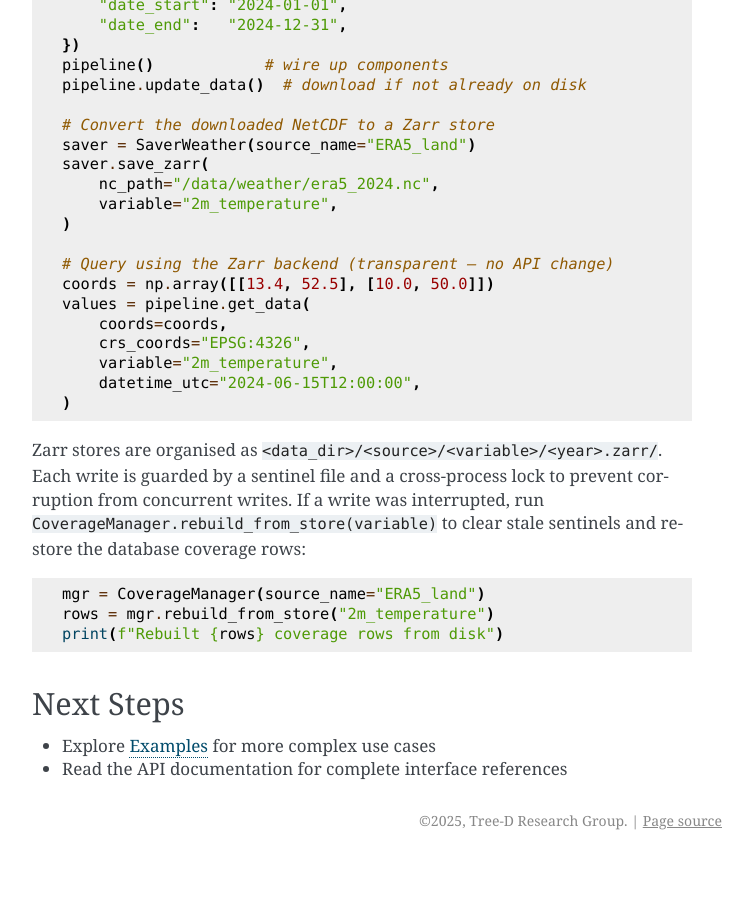
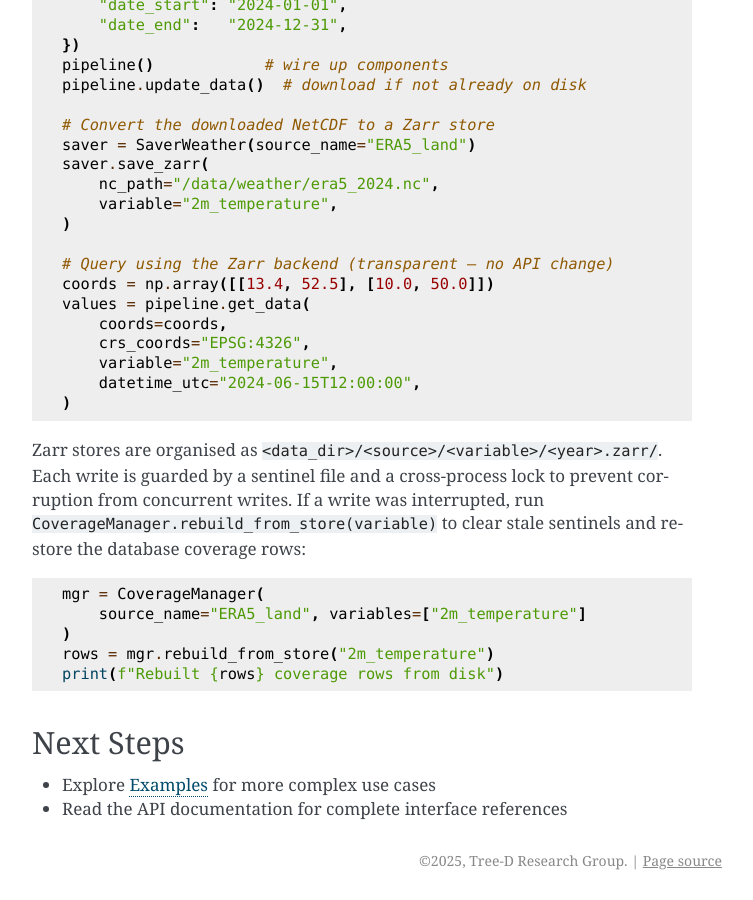
Before and after one commit to tree-d/datavia, a Sphinx documentation site: the page built from docs/user_guide/basic_usage.rst, in a window 1280 px wide and 900 px high, scrolled down 8856 px. Shown: the whole window, without its empty margins (388-1141 px from the left). Built offline with Sphinx 7.4.7, drawn with Linux system fonts in a browser that asks for light colours; before the commit the page ends 9716 px from its top, so only the background shows below that.

Commit message:
Update CoverageManager initialization with variables in docs
Co-authored-by: Copilot Autofix powered by AI <175728472+Copilot@users.noreply.github.com>

```diff
--- a/docs/user_guide/basic_usage.rst
+++ b/docs/user_guide/basic_usage.rst
@@ -472,7 +472,9 @@ restore the database coverage rows:
 
 .. code-block:: python
 
-    mgr = CoverageManager(source_name="ERA5_land")
+    mgr = CoverageManager(
+        source_name="ERA5_land", variables=["2m_temperature"]
+    )
     rows = mgr.rebuild_from_store("2m_temperature")
     print(f"Rebuilt {rows} coverage rows from disk")
 
```
